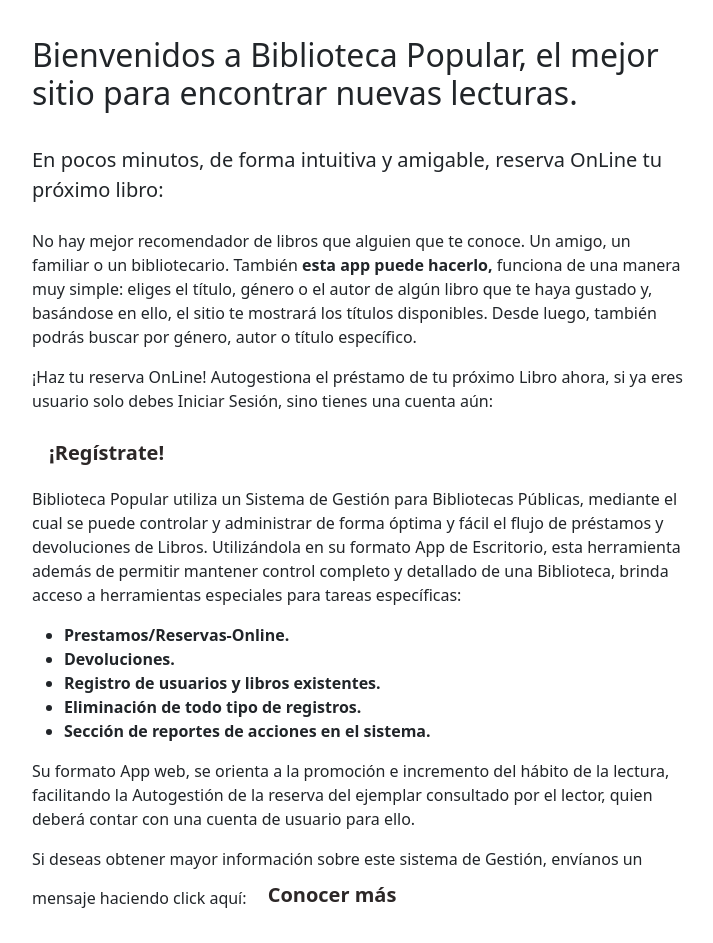
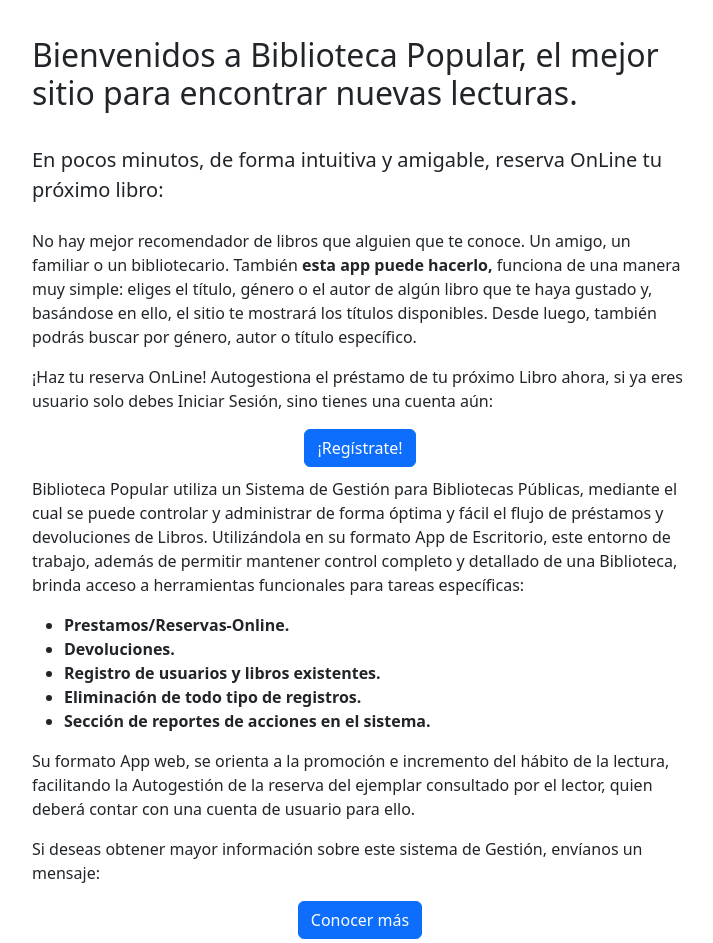
Before and after one commit to PPROF2-2022ProgWeb/g27-gestion-biblioteca, an Angular app in the folder gestion-biblioteca-frontend/: page / in a window 1280 px wide. Shown: the top 943 px of the page, without its empty margins (428-1141 px from the left). Built offline with nearby package versions, Linux system fonts and the light colour scheme.

Commit message:
Frontend: componente Inicio-fixed up

```diff
--- a/gestion-biblioteca-frontend/src/app/pages/inicio/inicio.component.html
+++ b/gestion-biblioteca-frontend/src/app/pages/inicio/inicio.component.html
@@ -19,16 +19,16 @@
       </p>
       <p>
         ¡Haz tu reserva OnLine! Autogestiona el préstamo de tu próximo Libro ahora, si ya eres usuario solo debes
-        Iniciar Sesión,
-        sino tienes una cuenta aún:
+        Iniciar Sesión, sino tienes una cuenta aún:
       </p>
-      <a href="./registro" class="btn btn-lg btn-secondary fw-bold border-white bg-white">¡Regístrate!</a>
-
+      <div class="d-flex justify-content-center">
+      <button type="button" class="btn btn-primary"><a href="./registro">¡Regístrate!</a></button>
+      </div>
       <p>
         Biblioteca Popular utiliza un Sistema de Gestión para Bibliotecas Públicas, mediante el cual se puede
         controlar y administrar de forma óptima y fácil el flujo de préstamos y devoluciones de Libros.
-        Utilizándola en su formato App de Escritorio, esta herramienta además de permitir mantener control
-        completo y detallado de una Biblioteca, brinda acceso a herramientas especiales para tareas específicas:
+        Utilizándola en su formato App de Escritorio, este entorno de trabajo, además de permitir mantener control
+        completo y detallado de una Biblioteca, brinda acceso a herramientas funcionales para tareas específicas:
       </p>
       <ul>
         <li><strong>Prestamos/Reservas-Online.</strong></li>
@@ -44,11 +44,12 @@
       </p>
 
       <p>
-        Si deseas obtener mayor información sobre este sistema de Gestión, envíanos un mensaje haciendo click aquí:
-        <a href="mailto:info@gestorDeBibliotecas.com" target="_blank"
-          class="btn btn-lg btn-secondary fw-bold border-white bg-white">Conocer más</a>
+        Si deseas obtener mayor información sobre este sistema de Gestión, envíanos un mensaje:
+        </p>
+        <div class="d-flex justify-content-center">
+        <button type="button" class="btn btn-primary"><a href="mailto:info@gestorDeBibliotecas.com" target="_blank" >Conocer más</a></button>
+        </div>
 
-      </p>
 
     </section>
 
--- a/gestion-biblioteca-frontend/src/app/pages/inicio/inicio.component.scss
+++ b/gestion-biblioteca-frontend/src/app/pages/inicio/inicio.component.scss
@@ -1,34 +1,17 @@
-/* Custom default button */
-.btn-secondary,
-.btn-secondary:hover,
-.btn-secondary:focus {
-  color: rgb(44, 39, 39);
+.btn-primary,
+.btn-primary:hover,
+.btn-primary:focus {
   text-shadow:none;
-  font-weight:bold;
+  font-weight:normal;
   margin-bottom: 10px;
 
 }
 
-.btn-secondary{
-  background: linear-gradient(to left, transparent 50%, black);
-  background-size: 300%;
-  background-position: right;
-  transition: background-position 0.5s;
-}
-.btn-secondary:hover{
- background-position: left;
- color: white;
-}
-
-/*
-.nav-pills {
-  --bs-nav-pills-border-radius: 0.375rem;
-  --bs-nav-pills-link-active-color: #fff;
-  --bs-nav-pills-link-active-bg: #0d6efd;
-
-  }
-*/
-
 .cover-container {
   max-width: 42em;
 }
+
+a{
+  text-decoration: none;
+  color: white;
+}
```
